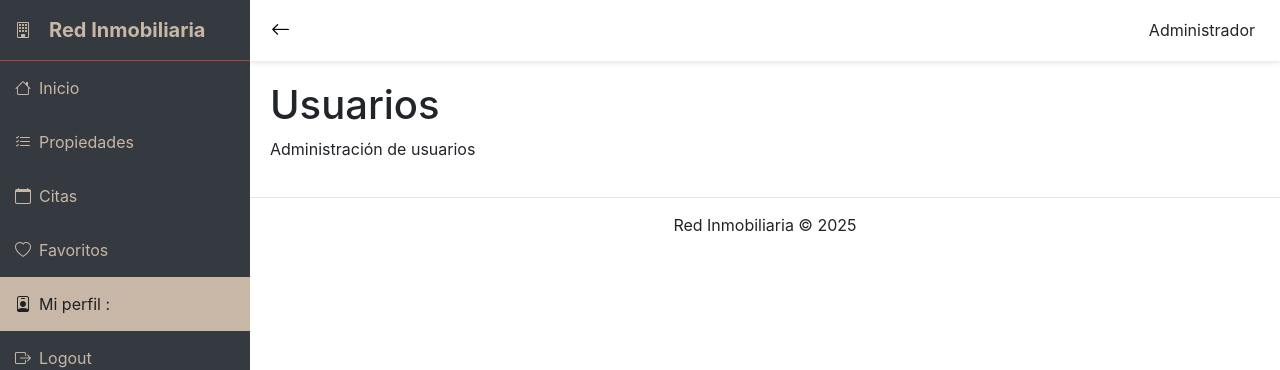
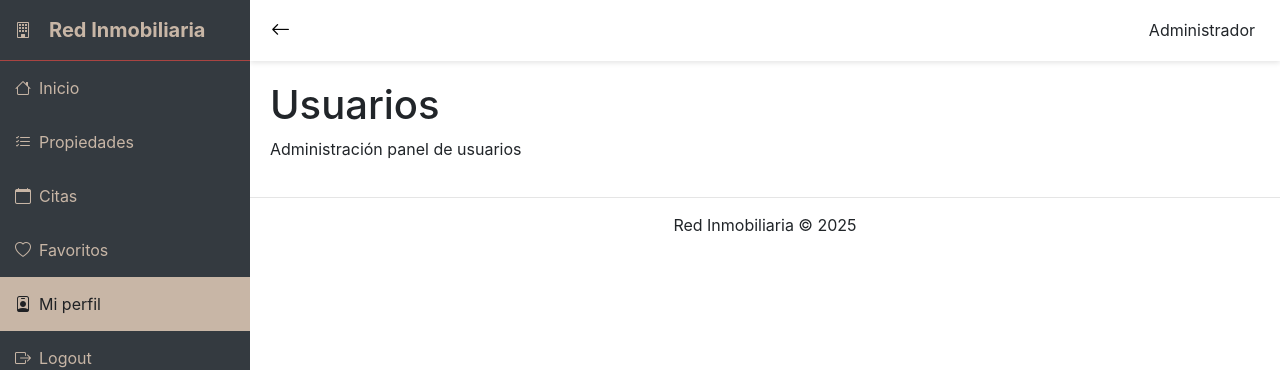
Before and after one commit to NeryAponte98/Red_Inmobiliaria, a React (Vite) app in the folder Frontend/: page /usuarios in a window 1280 px wide. Shown: the top 370 px of the page. Built offline with nearby package versions, Linux system fonts and the light colour scheme.

Commit message:
Primer commit

```diff
--- a/Frontend/src/componentes/Navbar.jsx
+++ b/Frontend/src/componentes/Navbar.jsx
@@ -62,7 +62,7 @@ const Navbar = ({ isOpen, toggleSidebar }) => {
             to="/usuarios"
           >
             <i className="bi bi-person-badge me-2"></i>
-            <span>Mi perfil :</span>
+            <span>Mi perfil</span>
           </NavLink>
         </li>
 
--- a/Frontend/src/vistas/Usuarios.jsx
+++ b/Frontend/src/vistas/Usuarios.jsx
@@ -4,7 +4,7 @@ const Usuarios = () => {
   return (
     <div>
       <h1>Usuarios</h1>
-      <p>Administración de usuarios</p>
+      <p>Administración panel de usuarios</p>
     </div>
   );
 };
```
